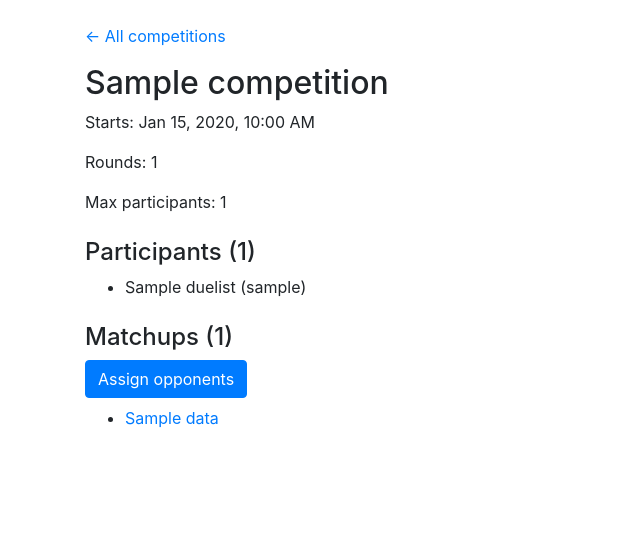
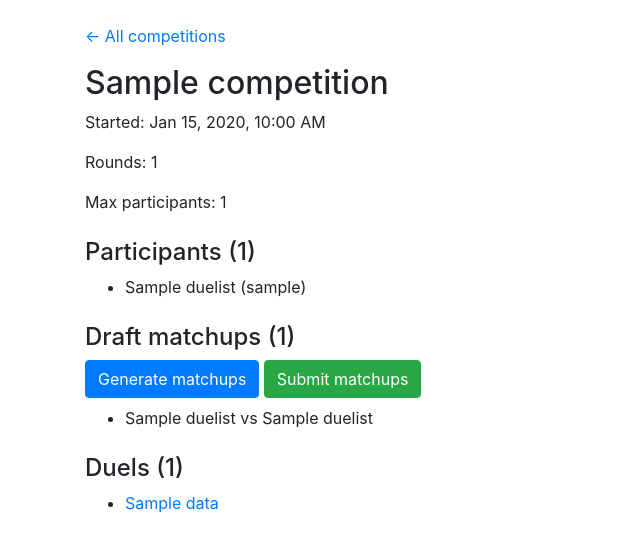
Before and after one commit to ixtom/UDS, a Spring Boot app: page /admin/competitions/1 in a window 1280 px wide. Shown: the part 95-647 px from the top of the page, without its empty margins (0-640 px from the left). Run offline with Spring Boot 4, Linux system fonts and the light colour scheme; the visitor is signed in with stand-in values (Sample User, id 1); tables that the repository leaves empty hold one stand-in row (values such as "Sample post"); some of the project's set-up classes (security, data sources, template engines, error pages and the like) are left out, and stand-ins take their place.

Commit message:
changed matchup creation to be 2 stages: draft matchups(for admin to see and can be pressed again to reshuffle), and submit matchups (which creates the actual duels). added error messages to matchup creation. not tested (im at a library and the wifi is bad so i couldnt connect to the db)

```diff
--- a/src/main/java/com/ixtom/uds/controller/CompetitionController.java
+++ b/src/main/java/com/ixtom/uds/controller/CompetitionController.java
@@ -9,6 +9,7 @@ import org.springframework.beans.factory.annotation.Autowired;
 import org.springframework.http.HttpStatus;
 import org.springframework.security.core.annotation.AuthenticationPrincipal;
 import org.springframework.stereotype.Controller;
+import org.springframework.transaction.annotation.Transactional;
 import org.springframework.ui.Model;
 import org.springframework.validation.BindingResult;
 import org.springframework.web.bind.annotation.GetMapping;
@@ -16,6 +17,7 @@ import org.springframework.web.bind.annotation.ModelAttribute;
 import org.springframework.web.bind.annotation.PathVariable;
 import org.springframework.web.bind.annotation.PostMapping;
 import org.springframework.web.server.ResponseStatusException;
+import org.springframework.web.servlet.mvc.support.RedirectAttributes;
 
 import com.ixtom.uds.dto.CreateCompetitionRequest;
 import com.ixtom.uds.dto.JoinCompetitionRequest;
@@ -23,11 +25,13 @@ import com.ixtom.uds.model.Competition;
 import com.ixtom.uds.model.CompetitionEntry;
 import com.ixtom.uds.model.Duel;
 import com.ixtom.uds.model.Duelist;
+import com.ixtom.uds.model.Matchup;
 import com.ixtom.uds.model.UserAuthPrincipal;
 import com.ixtom.uds.repository.CompetitionEntryRepository;
 import com.ixtom.uds.repository.CompetitionRepository;
 import com.ixtom.uds.repository.DuelRepository;
 import com.ixtom.uds.repository.DuelistRepository;
+import com.ixtom.uds.repository.MatchupRepository;
 
 import jakarta.validation.Valid;
 
@@ -45,6 +49,9 @@ public class CompetitionController {
 
     @Autowired
     private DuelRepository duelRepo;
+
+    @Autowired
+    private MatchupRepository matchupRepo;
 
     @GetMapping("/admin/competitions/new")
     public String getCreateCompetition(Model model) {
@@ -102,6 +109,7 @@ public class CompetitionController {
         Competition competition = getCompetitionOrThrow(id);
         model.addAttribute("competition", competition);
         model.addAttribute("duels", duelRepo.findByCompetitionIdOrderByRoundnum(id));
+        model.addAttribute("matchups", matchupRepo.findByCompetitionId(id));
 
         return "competition/manage";
     }
@@ -185,13 +193,20 @@ public class CompetitionController {
             && competitionEntryRepo.existsByCompetitionIdAndDuelistOwnerId(competition.getId(), userId);
     }
 
-    @PostMapping("/admin/competitions/{id}/pair")
-    public String pairOpponents(@PathVariable Long id) {
+    @PostMapping("/admin/competitions/{id}/matchups")
+    public String generateMatchups(@PathVariable Long id, RedirectAttributes redirect) {
         Competition competition = getCompetitionOrThrow(id);
         int round = duelRepo.findLatestRound(id) + 1;
-        if (!competition.started() || round > competition.getRounds()) {
+        if (!competition.started()) {
+            redirect.addFlashAttribute("error", "The competition hasn't started yet.");
             return "redirect:/admin/competitions/" + id;
         }
+        if (round > competition.getRounds()) {
+            redirect.addFlashAttribute("error", "All rounds are already paired.");
+            return "redirect:/admin/competitions/" + id;
+        }
+
+        matchupRepo.deleteByCompetitionId(id);
 
         List<Duelist> pool = new ArrayList<>();
         for (CompetitionEntry entry : competition.getParticipants()) {
@@ -216,19 +231,39 @@ public class CompetitionController {
             }
             pool.remove(opponent);
 
-            Duel duel = new Duel();
-            duel.setCompetition(competition);
-            duel.setRoundnum(round);
-            duel.setDuelist1(a);
-            duel.setDuelist2(opponent);
-            duel.setUser1(a.getOwner());
-            duel.setUser2(opponent.getOwner());
-            duel.setVideoid1("");
-            duel.setVideoid2("");
-            duelRepo.save(duel);
+            matchupRepo.save(new Matchup(competition, a, opponent));
         }
 
         return "redirect:/admin/competitions/" + id;
     }
 
+    @Transactional
+    @PostMapping("/admin/competitions/{id}/duels")
+    public String createDuels(@PathVariable Long id, RedirectAttributes redirect) {
+        Competition competition = getCompetitionOrThrow(id);
+        int round = duelRepo.findLatestRound(id) + 1;
+        if (!competition.started()) {
+            redirect.addFlashAttribute("error", "The competition hasn't started yet.");
+            return "redirect:/admin/competitions/" + id;
+        }
+        if (round > competition.getRounds()) {
+            redirect.addFlashAttribute("error", "All rounds are already paired.");
+            return "redirect:/admin/competitions/" + id;
+        }
+
+        List<Matchup> matchups = matchupRepo.findByCompetitionId(id);
+        if (matchups.isEmpty()) {
+            redirect.addFlashAttribute("error", "No draft matchups. Generate matchups first.");
+            return "redirect:/admin/competitions/" + id;
+        }
+
+        for (Matchup matchup : matchups) {
+            duelRepo.save(new Duel(competition, round, matchup.getDuelist1(), matchup.getDuelist2()));
+        }
+        matchupRepo.deleteByCompetitionId(id);
+
+        return "redirect:/admin/competitions/" + id;
+    }
+
+
 }
--- a/src/main/resources/templates/competition/manage.html
+++ b/src/main/resources/templates/competition/manage.html
@@ -11,8 +11,13 @@
     <div class="container mt-4">
     <a th:href="@{/competitions}">&larr; All competitions</a>
 
+    <div class="alert alert-danger mt-3" th:if="${error}" th:text="${error}"></div>
+
     <h2 class="mt-3" th:text="${competition.title}"></h2>
-    <p>Starts: <time class="convert-to-local-date-and-time" th:datetime="${competition.start}"></time></p>
+    <p>
+        <span th:text="${competition.started() ? 'Started: ' : 'Starts: '}"></span>
+        <time class="convert-to-local-date-and-time" th:datetime="${competition.start}"></time>
+    </p>
     <p>Rounds: <span th:text="${competition.rounds}"></span></p>
     <p>Max participants: <span th:text="${competition.getMaxParticipants()}"></span></p>
 
@@ -22,11 +27,20 @@
         <li th:each="p : ${competition.participants}" th:text="${p.duelist.name} + ' (' + ${p.duelist.owner.username} + ')'"></li>
     </ul>
 
-    <h4 class="mt-4">Matchups (<span th:text="${#lists.size(duels)}"></span>)</h4>
-    <form th:action="@{/admin/competitions/{id}/pair(id=${competition.id})}" method="post">
-        <button type="submit" class="btn btn-primary mb-2">Assign opponents</button>
+    <h4 class="mt-4">Draft matchups (<span th:text="${#lists.size(matchups)}"></span>)</h4>
+    <form th:action="@{/admin/competitions/{id}/matchups(id=${competition.id})}" method="post" class="d-inline">
+        <button type="submit" class="btn btn-primary mb-2">Generate matchups</button>
     </form>
-    <p class="text-muted" th:if="${duels.isEmpty()}">No matchups yet.</p>
+    <form th:action="@{/admin/competitions/{id}/duels(id=${competition.id})}" method="post" class="d-inline">
+        <button type="submit" class="btn btn-success mb-2">Submit matchups</button>
+    </form>
+    <p class="text-muted" th:if="${matchups.isEmpty()}">No draft matchups.</p>
+    <ul>
+        <li th:each="m : ${matchups}" th:text="${m.duelist1.name} + ' vs ' + ${m.duelist2.name}"></li>
+    </ul>
+
+    <h4 class="mt-4">Duels (<span th:text="${#lists.size(duels)}"></span>)</h4>
+    <p class="text-muted" th:if="${duels.isEmpty()}">No duels yet.</p>
     <ul>
         <li th:each="d : ${duels}">
             <a th:href="@{/duelpage/{id}(id=${d.id})}" th:text="${d.defaultTitle}"></a>
```
Also changed, not shown: src/main/java/com/ixtom/uds/model/Duel.java (+17 -0 lines), src/main/java/com/ixtom/uds/model/Matchup.java (added, +70 -0 lines), src/main/java/com/ixtom/uds/repository/MatchupRepository.java (added, +15 -0 lines).
